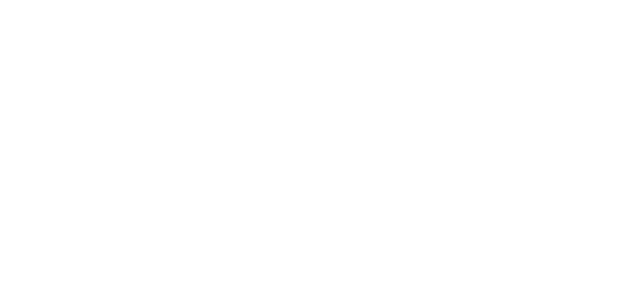
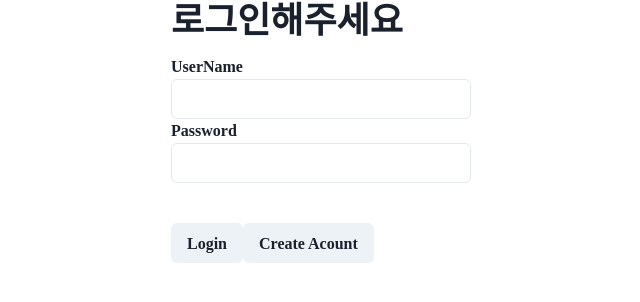
Before and after one commit to kimyeon99/MyMusicMixing, a React (Create React App) app in the folder frontend/: page /login in a window 1280 px wide. Before the commit this address had no page. Shown: the top 302 px of the page, without its empty margins (319-959 px from the left). Built offline with nearby package versions, Linux system fonts and the light colour scheme; no server answers.

Commit message:
Add - Login with JWT

```diff
--- a/frontend/src/App.js
+++ b/frontend/src/App.js
@@ -10,6 +10,9 @@
 import PlayList from './pages/PlayList';
 import { ChakraProvider, extendTheme } from '@chakra-ui/react';
 import './css/sidebar.css';
+import Login from './pages/Login';
+import { useAuth } from './components/customs/useAuth';
+import authAxios from './components/customs/authAxios';
 
 const theme = extendTheme({
   fonts: {
@@ -19,10 +22,30 @@
 });
 
 function App() {
+
+  const {user, setUser} = useAuth();
+
+  useEffect(() => {
+    const checkLoginStatus = async () => {
+      try {
+        const response = await authAxios.get('/auth/authCheck');
+        console.log('response'+response);
+        if (response.data) {
+          setUser(response.data.user);
+        }
+      } catch (error) {
+          console.log(`로그인 에러 ${error}`);
+      }
+    };
+
+    checkLoginStatus();
+  }, []);
+
   return (
     <ChakraProvider theme={theme}>
         <Routes>
           <Route path="/" element={<Main/>} />
+          <Route path="/login" element={<Login/>} />
           <Route path="/playlist/:musicId" element={<PlayList/>}></Route>
         </Routes>
     </ChakraProvider>
--- a/frontend/src/components/Main.js
+++ b/frontend/src/components/Main.js
@@ -9,11 +9,13 @@
 import TrackList from "./TrackList.js";
 import SideMusic from "./SideMusic.js";
 import { Box, Heading  } from "@chakra-ui/react";
+import { useAuth } from "./customs/useAuth.js";
 
 
   const Main = () => {
     const [songs, setSongs] = useState([]);
     const {isSideMusic} = usePlayList();
+    const {user} = useAuth();
 
   useEffect(() => {
     handleGetMusicList();
@@ -33,6 +35,7 @@
       <MusicPlayer/>
       <Box className="main-container">
         <Box className="istyle">
+          {user ? <h1 color="white">로그인 했습니다.</h1> :  <h1 color="white">로그인 하지않음</h1>}
           <Slideshow ></Slideshow>
           <TrackList ></TrackList>
           <Box><Heading pb={1} fontSize={28} color={"gray.300"}>노래</Heading></Box>
--- /dev/null
+++ b/frontend/src/components/customs/authAxios.js
@@ -0,0 +1,12 @@
+import axios from "axios";
+
+const authAxios = axios.create({
+  // baseURL: 'http://localhost:8000',
+  withCredentials: true, // withCredentials 설정 추가
+  // headers: {
+  //   "Content-Type": "application/json", // 필요한 헤더 추가
+  //   "Authorization": "eyJhbGciOiJIUzI1NiIsInR5cCI6IkpXVCJ9.eyJ1c2VybmFtZSI6ImEiLCJzdWIiOjksImlhdCI6MTY5Mjc2ODY4OCwiZXhwIjoxNjkyNzcyMjg4fQ.dQtppO832CcA4n7dKNpIfPzZJLFrVwHoiwjVm5TEe8k"
+  // },
+});
+
+export default authAxios;
--- /dev/null
+++ b/frontend/src/components/customs/useAuth.js
@@ -0,0 +1,33 @@
+import React, { createContext, useContext, useState } from 'react';
+
+const AuthContext = createContext();
+
+export const useAuth = () => {
+  return useContext(AuthContext);
+};
+
+export const AuthProvider = ({ children }) => {
+  const [user, setUser] = useState(null);
+
+  const login = (userData) => {
+    // 로그인 처리 로직
+    window.sessionStorage.setItem('userId', userData.userId);
+    window.sessionStorage.setItem('username', userData.username);
+    setUser(userData);
+  };
+
+  const logout = () => {
+    window.sessionStorage.removeItem('userId');
+    window.sessionStorage.removeItem('username');
+    setUser(null);
+  };
+
+  const value = {
+    user,
+    setUser,
+    login,
+    logout,
+  };
+
+  return <AuthContext.Provider value={value}>{children}</AuthContext.Provider>;
+};
--- a/frontend/src/index.js
+++ b/frontend/src/index.js
@@ -6,14 +6,17 @@
 import {PlayListProvider} from '../src/components/customs/usePlayList'
 import { BrowserRouter } from 'react-router-dom';
 import { MusicEffectProvider } from './components/customs/useMusicEffect';
+import { AuthProvider } from './components/customs/useAuth';
 
 const root = ReactDOM.createRoot(document.getElementById('root'));
 root.render(
   <PlayListProvider>
     <MusicEffectProvider>
-      <BrowserRouter>
-        <App />
-      </BrowserRouter>
+      <AuthProvider>
+        <BrowserRouter>
+          <App />
+        </BrowserRouter>
+      </AuthProvider>
     </MusicEffectProvider>
   </PlayListProvider>
 );
--- /dev/null
+++ b/frontend/src/pages/Login.js
@@ -0,0 +1,71 @@
+import { Box, Button, Center, Heading, Input, Text } from "@chakra-ui/react";
+import axios from "axios";
+import { useState } from "react";
+
+import { useNavigate } from 'react-router-dom';
+import { useAuth } from "../components/customs/useAuth";
+import authAxios from "../components/customs/authAxios";
+
+const Login = () => {
+    const [username, setUsername] = useState('');
+    const [password, setPassword] = useState('');
+    const [loginError, setLoginError] = useState('');
+    const navigate = useNavigate();
+    const { login } = useAuth();
+
+    const handleSubmit = async (e) => {
+        e.preventDefault();
+        try {
+            const response = await axios.post('http://localhost:4000/user', {
+                username: username,
+                password: password
+            });
+            console.log('머야');
+        } catch (error) {
+            // 에러 처리
+        }
+    };
+
+
+    async function handleLogin(e) {
+        e.preventDefault();
+        try {
+            const response = await authAxios.post('http://localhost:4000/auth/login', {
+                username: username,
+                password: password
+            });
+            // 로그인 추가하고 싶은 곳
+            login(response.data); // 로그인 정보 전달
+            navigate('/'); // '/' 경로로 이동
+        } catch (error) {
+            console.log('Login Error', error);
+            setLoginError('로그인에 실패했습니다'); // 로그인 실패 시 메시지 설정
+            const formBox = document.querySelector(".form-box");
+            formBox.classList.add("shake");
+            setTimeout(() => {
+                formBox.classList.remove("shake");
+            }, 1000);
+        }
+    }
+
+    return (
+        <Center>
+            <Box className="form-box" width="300px">
+                <Heading as="h1" size="xl" color="teal.00" mb="3">로그인해주세요</Heading>
+                <p>UserName</p>
+                <Input type="text" value={username} onChange={(e) => setUsername(e.target.value)} />
+                <p>Password</p>
+                <Input type="text" value={password} onChange={(e) => setPassword(e.target.value)} />
+                <Box h="40px">
+                    {loginError && <Text fontSize="md" color="red.500" pt="2">{loginError}</Text>}
+                </Box>
+                <Box>
+                    <Button onClick={handleLogin}>Login</Button>
+                    <Button onClick={handleSubmit}>Create Acount</Button>
+                </Box>
+            </Box>
+        </Center>
+    );
+};
+
+export default Login;
```
